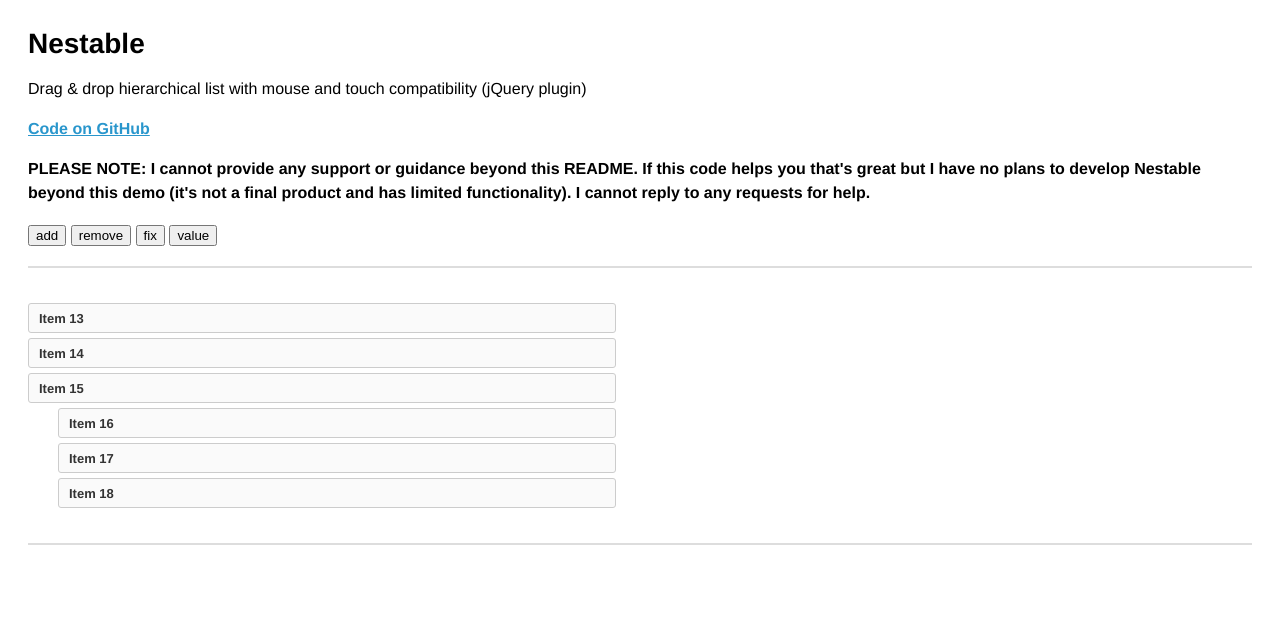
After one commit to jh6120v/nestable-test, a PHP site: page /test.php in a window 1280 px wide. The commit adds this page. Shown: the top 628 px of the page. Run offline with PHP 8.4, Linux system fonts and the light colour scheme; data that the repository does not hold is empty; some libraries are stand-ins or nearby versions.

Commit message:
fix files

```diff
--- a/index.php
+++ b/index.php
@@ -404,12 +404,6 @@ p {
         $('#nestable').nestable({
             group: 1,
             json: json,
-            contentCallback: function(item) {
-                var content = item.content || '' ? item.content : item.id;
-                content += ' <i>(id = ' + item.id + ')</i>';
-
-                return content;
-            }
         }).on('change', updateOutput);
 
         // activate Nestable for list 2
--- /dev/null
+++ b/test.php
@@ -0,0 +1,192 @@
+<!DOCTYPE html>
+
+<html>
+<head>
+<meta charset="utf-8">
+<meta name="viewport" content="width=device-width, initial-scale=1, minimum-scale=1">
+<title>Nestable</title>
+<link rel="stylesheet" href="jquery.nestable.css">
+<style type="text/css">
+
+.cf:after {
+    visibility: hidden;
+    display: block;
+    font-size: 0;
+    content: " ";
+    clear: both;
+    height: 0;
+}
+
+* html .cf {
+    zoom: 1;
+}
+
+*:first-child + html .cf {
+    zoom: 1;
+}
+
+html {
+    margin: 0;
+    padding: 0;
+}
+
+body {
+    font-size: 100%;
+    margin: 0;
+    padding: 1.75em;
+    font-family: 'Helvetica Neue', Arial, sans-serif;
+}
+
+h1 {
+    font-size: 1.75em;
+    margin: 0 0 0.6em 0;
+}
+
+a {
+    color: #2996cc;
+}
+
+a:hover {
+    text-decoration: none;
+}
+
+p {
+    line-height: 1.5em;
+}
+
+.small {
+    color: #666;
+    font-size: 0.875em;
+}
+
+.large {
+    font-size: 1.25em;
+}
+
+/**
+ * Nestable Extras
+ */
+
+.nestable-lists {
+    display: block;
+    clear: both;
+    padding: 30px 0;
+    width: 100%;
+    border: 0;
+    border-top: 2px solid #ddd;
+    border-bottom: 2px solid #ddd;
+}
+
+#nestable-menu {
+    padding: 0;
+    margin: 20px 0;
+}
+
+
+@media only screen and (min-width: 700px) {
+
+    .dd {
+        float: left;
+        width: 48%;
+    }
+
+    .dd + .dd {
+        margin-left: 2%;
+    }
+
+}
+</style>
+</head>
+<body>
+
+<h1>Nestable</h1>
+
+<p>Drag &amp; drop hierarchical list with mouse and touch compatibility (jQuery plugin)</p>
+
+<p><strong><a href="https://github.com/dbushell/Nestable">Code on GitHub</a></strong></p>
+
+<p><strong>PLEASE NOTE: I cannot provide any support or guidance beyond this README. If this code helps you that's great but I have no plans to develop Nestable beyond this demo (it's not a final product and
+    has limited functionality). I cannot reply to any requests for help.</strong></p>
+
+<menu id="nestable-menu">
+    <input type="button" id="add" value="add">
+    <input type="button" id="remove" value="remove">
+    <input type="button" id="fix" value="fix">
+    <input type="button" id="btn" value="value">
+</menu>
+<?php
+$string = '[{"id":13},{"id":14},{"id":15,"children":[{"id":16},{"id":17},{"id":18}]}]';
+$aaa = json_decode($string);
+?>
+<div class="cf nestable-lists">
+
+    <div class="dd" id="nestable">
+    	<ol class="dd-list">
+<?php
+foreach ($aaa as $k => $v) {
+	echo '
+	<li class="dd-item" data-id="' . $v->id . '" data-text="a' . $v->id . '">
+    	<div class="dd-handle">Item ' . $v->id . '</div>';
+	if ($v->children) {
+		echo '<ol class="dd-list">';
+		foreach ($v->children as $k2 => $v2) {
+			echo '<li class="dd-item" data-id="' . $v2->id . '">
+	    			    <div class="dd-handle">Item ' . $v2->id . '</div>
+	    			</li>';
+		}
+		echo '</ol>';
+	}
+	echo '
+    </li>';
+}
+?>
+		</ol>
+    </div>
+
+</div>
+
+<p>&nbsp;</p>
+
+<script src="http://code.jquery.com/jquery-1.11.2.min.js"></script>
+<script src="http://code.jquery.com/jquery-migrate-1.2.1.min.js"></script>
+<script src="jquery.nestable.js"></script>
+<script>
+
+    $(document).ready(function() {
+        $("input#btn").on("click",function(){
+            alert(window.JSON.stringify($('#nestable').nestable('serialize')));
+        });
+        $("input#add").on("click",function() {
+        	if ($("#nestable > ol.dd-list").length == 0) {
+        		$("#nestable").html('<ol class="dd-list"><li class="dd-item" data-id="25"><div class="dd-handle">Item 25</div></li></ol>');
+        	} else {
+            	$("#nestable > ol.dd-list").append('<li class="dd-item" data-id="25"><div class="dd-handle">Item 25</div></li>');
+        	}
+        });
+        $("input#remove").on("click",function(){
+        	var li = $('li[data-id=15]');
+            if ( li.children("ol.dd-list").length == 0 ) {
+            	alert("no");
+            } else {
+            	var a = li.children("ol.dd-list").html();
+            	li.after(a).remove();
+            }
+        });
+        $("input#fix").on("click",function(){
+        	$("li[data-id=13]").data("text","bbb");
+        });
+
+        // activate Nestable for list 1
+        $('#nestable').nestable({
+            group: 1,
+        })
+        //console.log(window.JSON.stringify($('#nestable').nestable('serialize')));
+    });
+</script>
+<?php
+
+//$aaa = json_decode($string);
+//echo $aaa[2]->children[0]->id;
+?>
+</body>
+</html>
```
Also changed, not shown: jquery.nestable.js.
